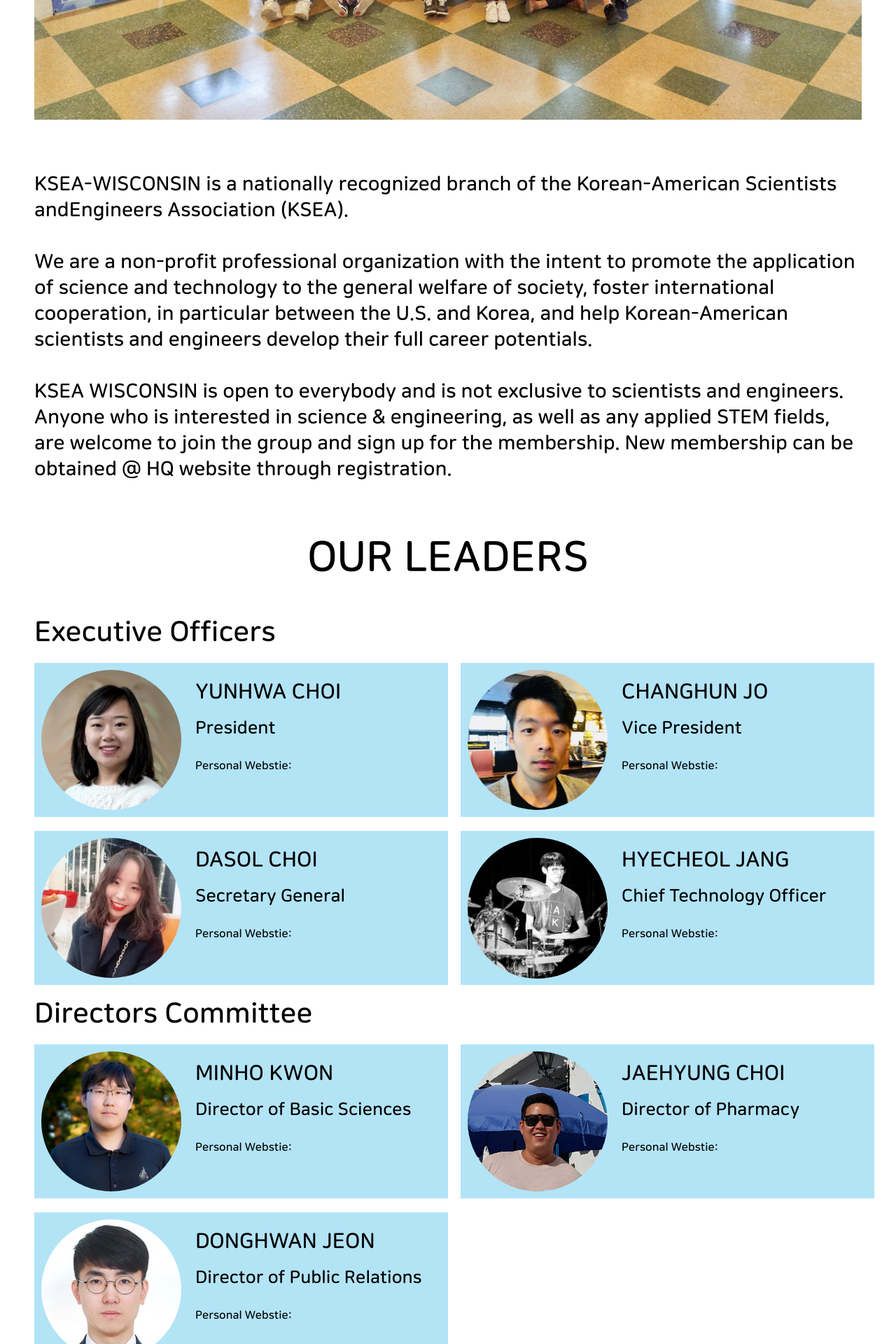
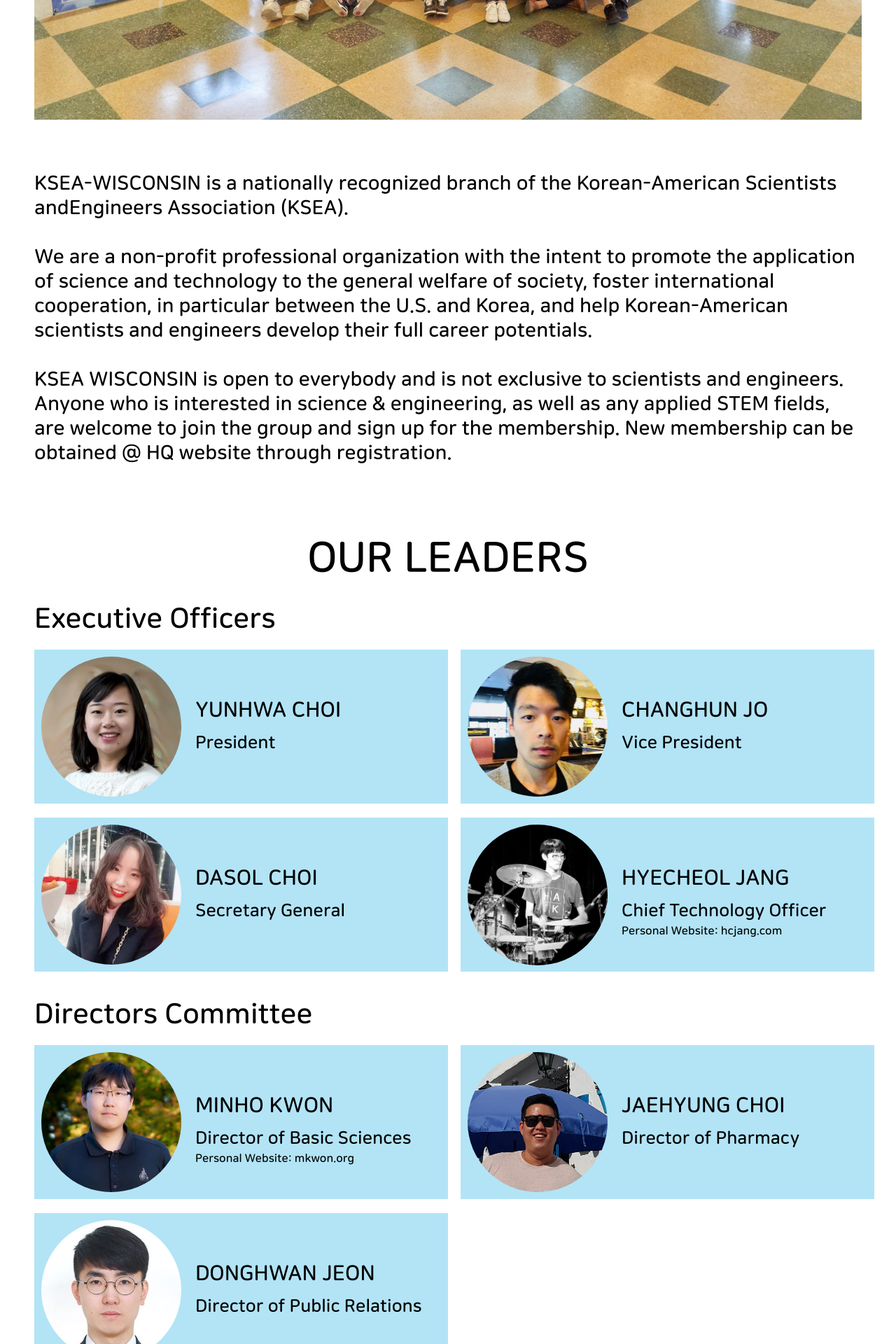
Before and after one commit to KSEAWisconsin/kseawisconsin.github.io, a Jekyll site: the page built from about.html, in a window 1280 px wide. Shown: the part 990-2910 px from the top of the page at 70% size. Built offline with Jekyll 4.4.1, drawn with Linux system fonts in a browser that asks for light colours; some of the changed text lies outside the part shown.

Commit message:
Finish About Desktop

```diff
--- a/_data/about_others.yml
+++ b/_data/about_others.yml
@@ -29,17 +29,17 @@
 
 - person_name: YEIHWAN JUNG
   image_url: /YEIHWAN_JUNG.jpg
-  standing: Former President (2016-2017)
+  standing: Former President (2016-17)
   website_url:
 
 - person_name: SUNGHYUN KIM
   image_url: /SUNGHYUN_KIM.jpg
-  standing: Former President (2015-2016)
+  standing: Former President (2015-16)
   website_url:
 
 - person_name: KEVIN KIM
   image_url: /KEVIN_KIM.jpg
-  standing: Former President (2013-2015)
+  standing: Former President (2013-15)
   website_url:
 
 - person_name: TAEHEE KIM
--- a/_sass/KSEAWeb.scss
+++ b/_sass/KSEAWeb.scss
@@ -464,58 +464,58 @@
 }
 
 .about {
-  //for about
   font-weight: 700;
-
-  .KSEA_group_image {
-    width: 1182px;
-    margin-bottom: 70px;
-  }
 
   a {
     color: #000000;
     text-decoration: none;
   }
 
-
   #main {
     text-align: center;
-      @media screen and (min-width: 1142px){
     font-size: 60px;
-      }
     margin-bottom: 50px;
-      margin-top: 61px;
+    margin-top: 0px;
   }
 
-    #sub {
-      text-align: left;
-      @media screen and (min-width: 1142px){
-        font-size: 40px;
-      }
-      margin-top: 11px;
-      margin-bottom: 0px;
+  .KSEA_group_image {
+    max-width: 100%;
+    height: auto;
+    margin-bottom: 70px;
   }
 
   #description {
     text-align: left;
-      @media screen and (min-width: 1142px){
     font-size: 28px;
-        line-height: 37px;
-      }
-      margin-bottom: 75px;
+    line-height: 35px;
+    margin-bottom: 100px;
     margin-top: 0px;
   }
 
   .namebox {
+    #leaders {
+      text-align: center;
+      font-size: 60px;
+      margin-bottom: 30px;
+      margin-top: 0px;
+    }
+
+    .sub {
+      text-align: left;
+      font-size: 40px;
+      margin-top: 0px;
+      margin-bottom: 20px;
+    }
+
     .grid_wrapper {
       display: grid;
       grid-template-columns: 50% 50%;
       column-gap: 18px;
       row-gap: 20px;
-      margin-top: 20px;
-      margin-bottom: 20px;
+      margin-top: 0px;
+      margin-bottom: 40px;
 
-      .event-wrapper {
+      .ppl-wrapper {
         height: 220px;
         background-color: #B2E4F6;
         display: grid;
@@ -530,22 +530,21 @@
 
         .person_name {
           margin-left: 230px;
-          margin-top: 25px;
-          margin-bottom: 20px;
+          margin-top: 70px;
+          margin-bottom: 15px;
           font-size: 30px;
         }
 
         .standing {
           margin-left: 230px;
-          margin-top: 10px;
-          margin-bottom: 30px;
+          margin-top: 0px;
+          margin-bottom: 5px;
           font-size: 25px;
         }
 
         .personal_url {
           margin-left: 230px;
-          margin-top: 10px;
-          margin-bottom: 30px;
+          margin-top: 0px;
           font-size: 16px;
         }
       }
--- a/about.html
+++ b/about.html
@@ -14,57 +14,65 @@
     KSEA WISCONSIN is open to everybody and is not exclusive to scientists and engineers. Anyone who is interested in science & engineering, as well as any applied STEM fields, are welcome to join the group and sign up for the membership. New membership can be obtained @ HQ website through registration.<br>
   </p>
   <div class = "namebox">
-    <p id = "main">OUR LEADERS</p>
-    <p id = "sub">Executive Officers</p>
+    <p id = "leaders">OUR LEADERS</p>
+    <p class = "sub">Executive Officers</p>
     <div class = "grid_wrapper">
       {% for item in site.data.about_xo %}
-        <div class = "event-wrapper">
+        <div class = "ppl-wrapper">
           <div>
             <img class = "person_image" src = "{{ site.baseurl }}/assets/about_image{{ item.image_url }}">
             <div class = "person_name">{{ item.person_name }}</div>
             <div class = "standing">{{ item.standing }}</div>
-            <div class = "personal_url">Personal Webstie: {{ item.webstie_url }}</div>
+            {% if item.website_url %}
+              <div class = "personal_url">Personal Website: {{ item.website_url }}</div>
+            {% endif %}
           </div>
         </div>
       {% endfor %}
     </div>
-    <p id = "sub">Directors Committee</p>
+    <p class = "sub">Directors Committee</p>
     <div class = "grid_wrapper">
       {% for item in site.data.about_directors %}
-        <div class = "event-wrapper">
+        <div class = "ppl-wrapper">
           <div>
             <img class = "person_image" src = "{{ site.baseurl }}/assets/about_image{{ item.image_url }}">
             <div class = "person_name">{{ item.person_name }}</div>
             <div class = "standing">{{ item.standing }}</div>
-            <div class = "personal_url">Personal Webstie: {{ item.webstie_url }}</div>
+            {% if item.website_url %}
+              <div class = "personal_url">Personal Website: {{ item.website_url }}</div>
+            {% endif %}
           </div>
         </div>
       {% endfor %}
     </div>
 
-    <p id = "sub">Young Generation</p>
+    <p class = "sub">YG (Young Generation) Chapter</p>
     <div class = "grid_wrapper">
       {% for item in site.data.about_yg %}
-        <div class = "event-wrapper">
+        <div class = "ppl-wrapper">
           <div>
             <img class = "person_image" src = "{{ site.baseurl }}/assets/about_image{{ item.image_url }}">
             <div class = "person_name">{{ item.person_name }}</div>
             <div class = "standing">{{ item.standing }}</div>
-            <div class = "personal_url">Personal Webstie: {{ item.webstie_url }}</div>
+            {% if item.website_url %}
+              <div class = "personal_url">Personal Website: {{ item.website_url }}</div>
+            {% endif %}
           </div>
         </div>
       {% endfor %}
     </div>
 
-    <p id = "sub">Others</p>
+    <p class = "sub">Others</p>
     <div class = "grid_wrapper">
       {% for item in site.data.about_others %}
-        <div class = "event-wrapper">
+        <div class = "ppl-wrapper">
           <div>
             <img class = "person_image" src = "{{ site.baseurl }}/assets/about_image{{ item.image_url }}">
             <div class = "person_name">{{ item.person_name }}</div>
             <div class = "standing">{{ item.standing }}</div>
-            <div class = "personal_url">Personal Webstie: {{ item.webstie_url }}</div>
+            {% if item.website_url %}
+              <div class = "personal_url">Personal Website: {{ item.website_url }}</div>
+            {% endif %}
           </div>
         </div>
       {% endfor %}
```
Lines whose indentation alone changed are shown as unchanged.
